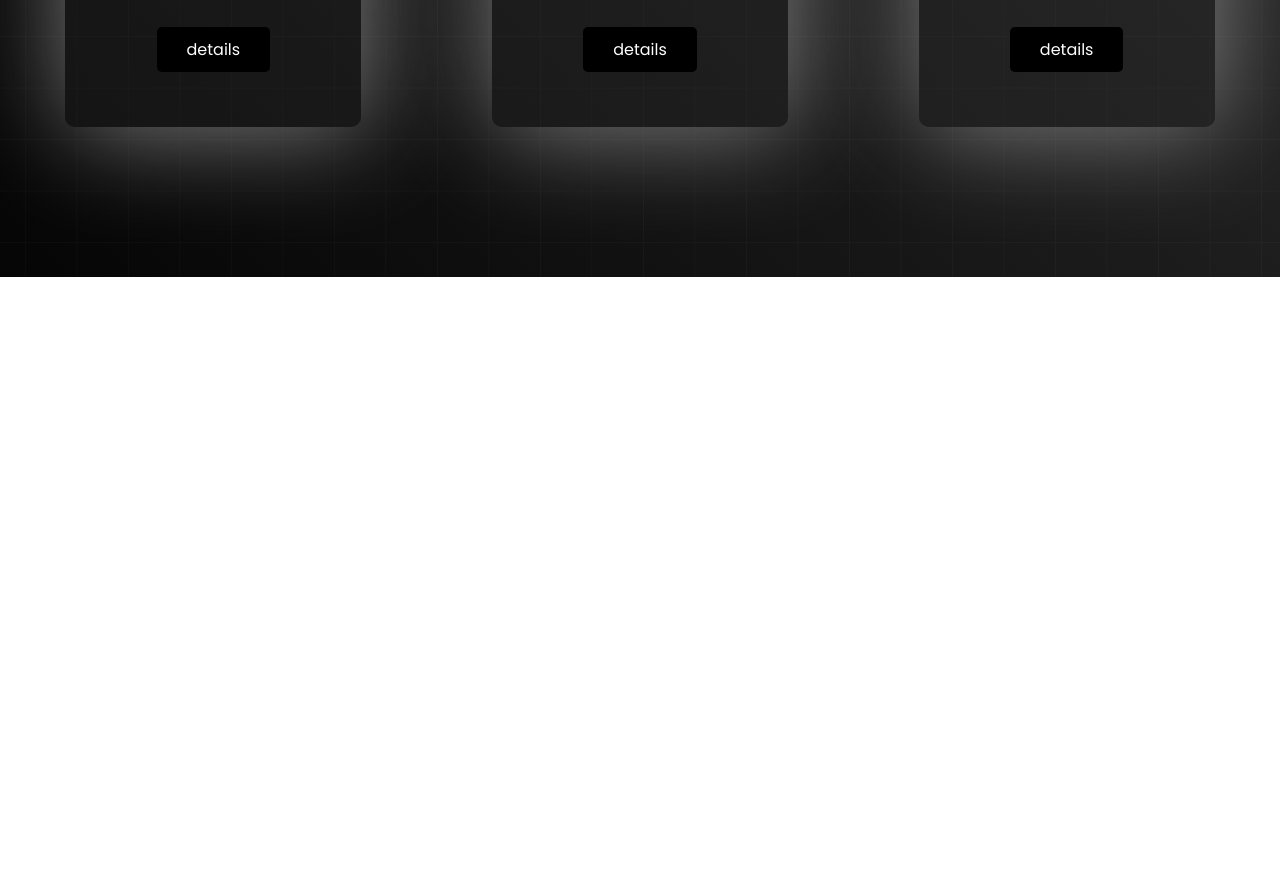
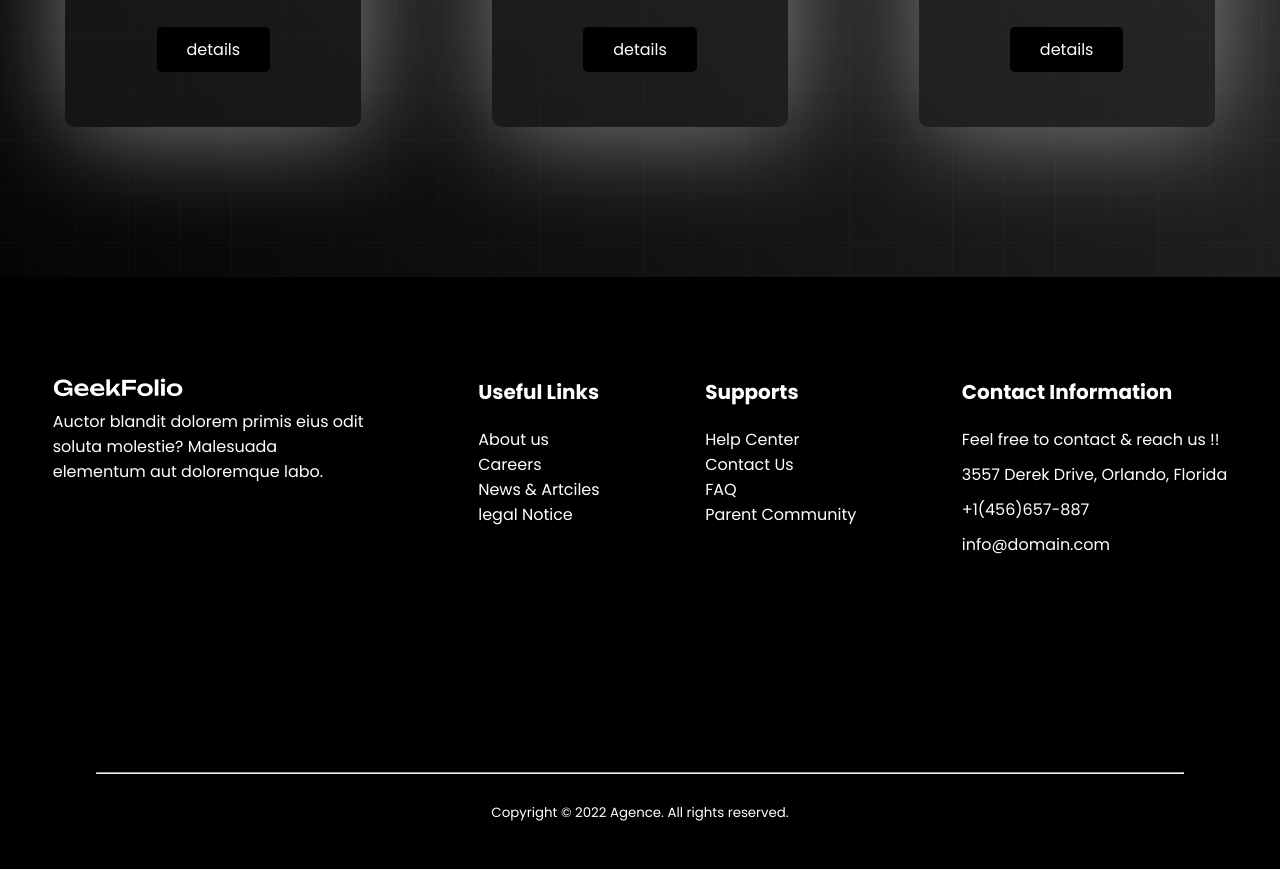
Before and after one commit to mdsejan/geekfolio, a plain HTML site: page index.html in a window 1280 px wide. Shown: the part 2376-3245 px from the top of the page. Before the commit the page ends 2653 px from the top, so only its background shows below. Drawn offline with Linux system fonts and the light colour scheme.

Commit message:
footer section done

```diff
--- a/index.html
+++ b/index.html
@@ -26,7 +26,9 @@
         </nav>
     </header>
 
-    <!-- Banner start frome here -->
+    <main>
+
+        <!-- Banner start frome here -->
 
     <section>
         <div class="banner-container">
@@ -64,6 +66,9 @@
         </div>
     </section>
 
+
+    <!-- Our Services Start from here-->
+
     <section class="services">
 
         <h1 class="shead">Our Service's</h1>
@@ -90,7 +95,48 @@
                 <a href="#" class="box-btn btn">details</a>
             </div>
         </div>
-    </section>
+     </section>
+    </main>
+
+    <footer>
+        <div class="footer-container">
+            <div class="logo-area">
+                <img src="logo/logo-light.png" alt="geekfolio logo">
+                <p>Auctor blandit dolorem primis eius odit soluta molestie? Malesuada elementum aut doloremque labo.</p>
+            </div>
+
+            <div class="useful-links">
+                <h1>Useful Links</h1>
+                <li>About us</li>
+                <li>Careers</li>
+                <li>News & Artciles</li>
+                <li>legal Notice</li>
+            </div>
+
+            <div class="supports">
+                <h1>Supports</h1>
+                <li>Help Center</li>
+                <li>Contact Us</li>
+                <li>FAQ</li>
+                <li>Parent Community</li>
+            </div>
+
+            <div class="contact">
+                <h1>Contact Information</h1>
+                <p>Feel free to contact & reach us !!</p>
+                <p>3557 Derek Drive, Orlando, Florida</p>
+                <p>+1(456)657-887</p>
+                <p>info@domain.com</p>
+            </div>
+        </div>
+
+        <div class="copy">
+            <p>
+                <hr> <br>
+                <small>Copyright © 2022 Agence. All rights reserved.</small>
+            </p>
+        </div>
+    </footer>
 
 </body>
 </html>
--- a/style.css
+++ b/style.css
@@ -60,6 +60,7 @@ p{
 .banner-container{
     height: 100vh;
     display: flex;
+    margin: 0 auto;
     justify-content: center;
     align-items: center;
     color: white;
@@ -99,6 +100,7 @@ p{
 .about-container{
     display: flex;
     height: 70vh;
+    margin: 0 auto;
     justify-content: space-around;
     align-items: center;
     flex-direction: row-reverse;
@@ -135,7 +137,7 @@ p{
     margin-bottom: 50px;
 }
 .services-container{
-
+    margin: 0 auto;
     display: flex;
     justify-content: space-around;
 
@@ -169,3 +171,43 @@ p{
     background-color: black;
     padding: 10px 30px;
 }
+
+/* Footer style */
+
+footer{
+
+    background-color: black;
+    color: white;
+}
+
+.footer-container{
+    height: 250px;
+    padding: 100px 0;
+    margin: 0 auto;
+    display: flex;
+    justify-content: space-around;
+    list-style: none;
+}
+
+.footer-container .logo-area img{
+    width: 130px;
+}
+
+.logo-area {
+    width: 25%;
+}
+
+.footer-container h1{
+    font-size: 20px;
+    margin-bottom: 20px;
+}
+.footer-container p{
+    margin-bottom: 10px;
+}
+
+.copy{
+    width: 85%;
+    margin: 0 auto;
+    text-align: center;
+    padding: 15px;
+}
```
